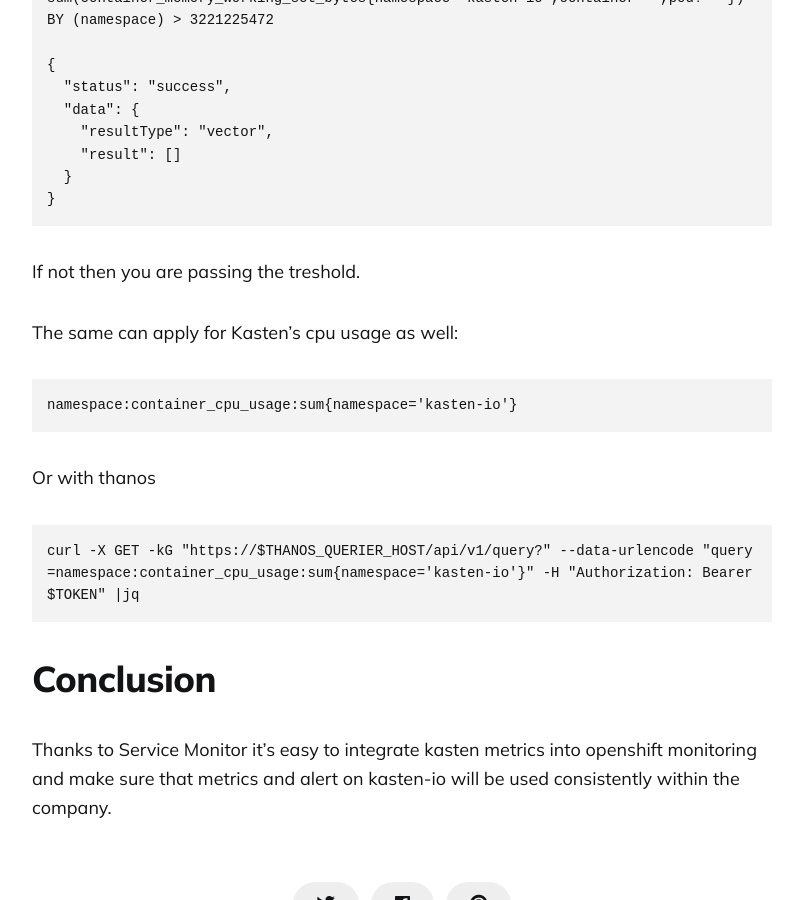
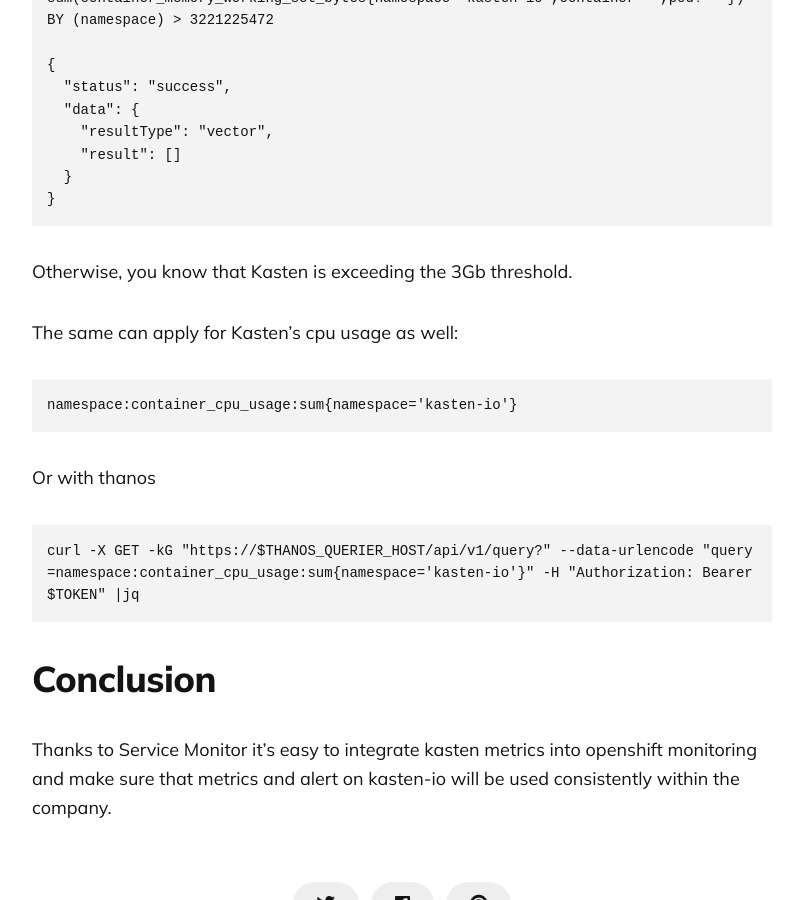
Before and after one commit to newellbrandon/kastendevhub.github.io, a Jekyll site: the page built from _posts/2024-01-12-kasten-openshift-monitoring.markdown, in a window 1280 px wide and 900 px high, scrolled down 23753 px. Shown: the whole window, without its empty margins (238-1025 px from the left). Built offline with Jekyll 4.4.1, drawn with Linux system fonts in a browser that asks for light colours; comment, search, counter and statistics services are not loaded.

Commit message:
Update _posts/2024-01-12-kasten-openshift-monitoring.markdown
Co-authored-by: slotdawg <mattslotten@gmail.com>

````diff
--- a/_posts/2024-01-12-kasten-openshift-monitoring.markdown
+++ b/_posts/2024-01-12-kasten-openshift-monitoring.markdown
@@ -793,7 +793,7 @@ sum(container_memory_working_set_bytes{namespace='kasten-io',container="",pod!="
 }
 ```
 
-If not then you are passing the treshold.
+Otherwise, you know that Kasten is exceeding the 3Gb threshold.
 
 The same can apply for Kasten's cpu usage as well:
 
````
